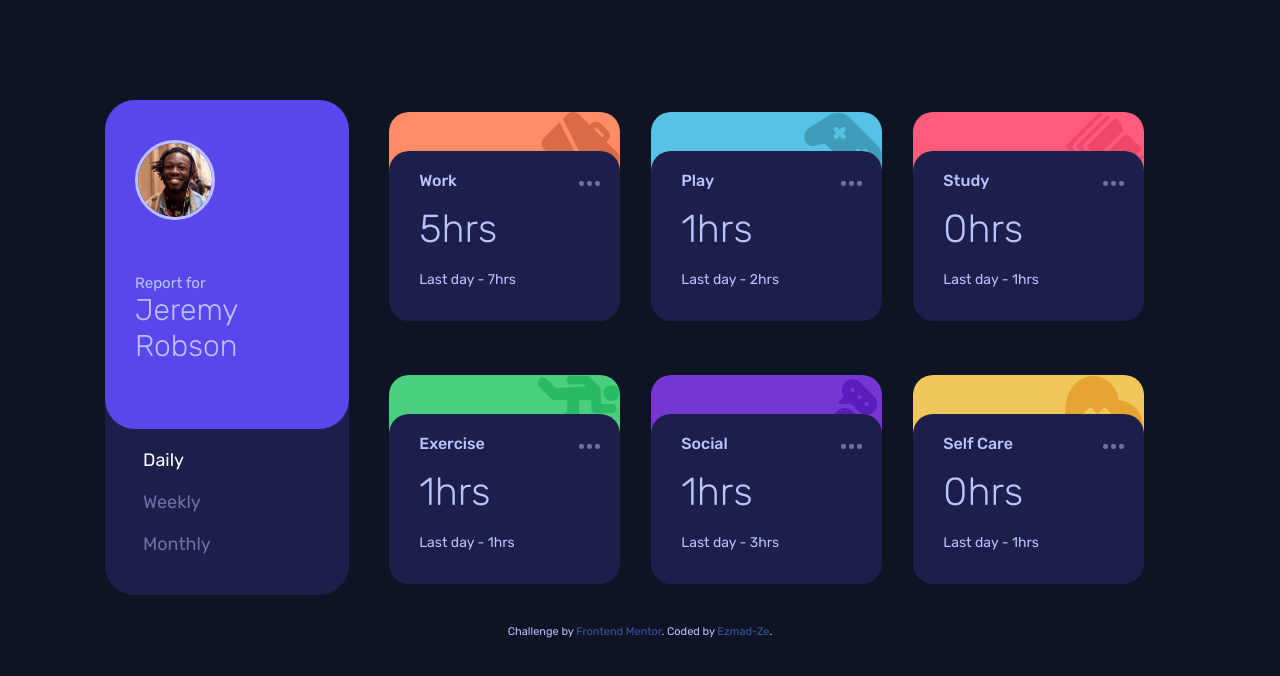
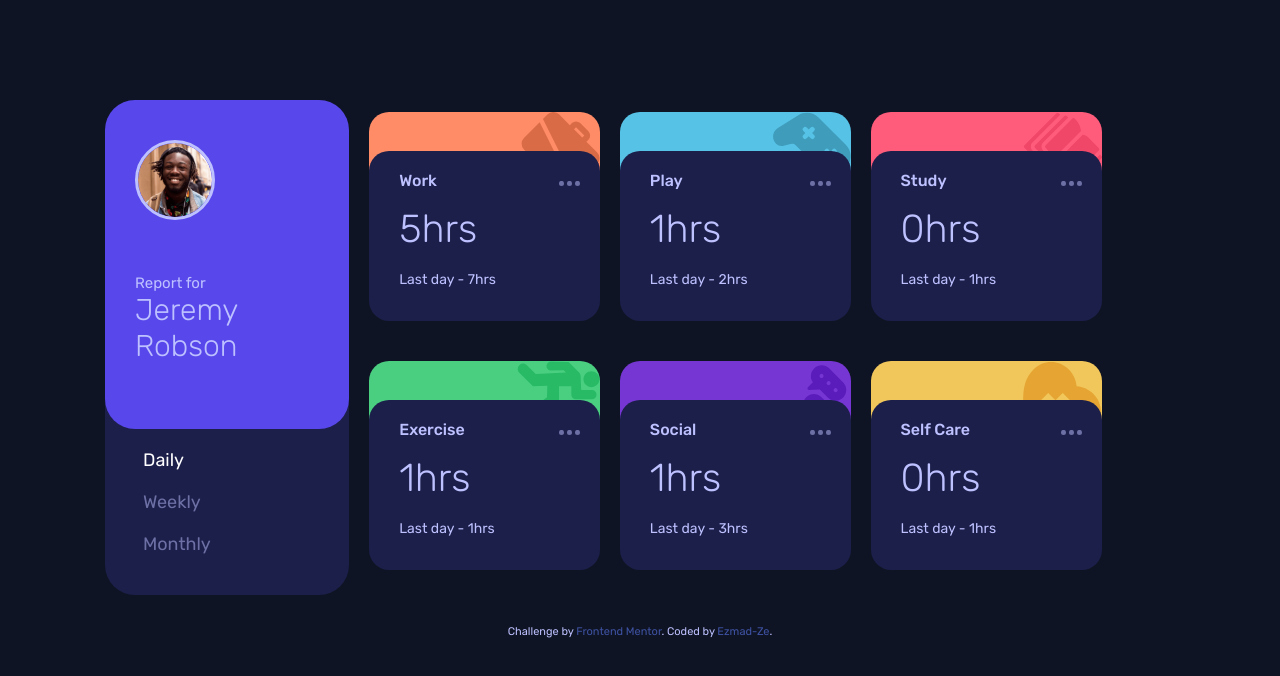
Before and after one commit to Ezmad-Ze/Time-Tracking-Dashboard, a website: page index.html in a window 1280 px wide. Drawn offline with nearby package versions, Linux system fonts and the light colour scheme; files that its build step writes are made by us from their sources.

Commit message:
editing gap

```diff
--- a/app/scss/components/order.scss
+++ b/app/scss/components/order.scss
@@ -11,8 +11,9 @@
     @include breakpoint(large){
         margin: rem(350) rem(40) auto;
         max-height: rem(200);
+        max-width: rem(123);
         grid-template-columns: 1fr 1fr 1fr;
-        gap: 7%;
+        column-gap: 16%;
     }
 }
 .one{
--- a/app/scss/globals/layout.scss
+++ b/app/scss/globals/layout.scss
@@ -14,7 +14,7 @@
 
 	@include breakpoint(large) {
 		flex-direction: row;
-		gap: 20px;
+		//gap: 20px;
 		padding: 0;
 		transform: translate(0, 0);
 	}
--- a/app/scss/util/breakpoints.scss
+++ b/app/scss/util/breakpoints.scss
@@ -1,7 +1,7 @@
 // 640px, 960px, 1400px
 $breakpoints-up: (
 	'medium': '40em',
-	'large': '60em',
+	'large': '61em',
 	'xlarge': '87.5em',
 );
 
```
